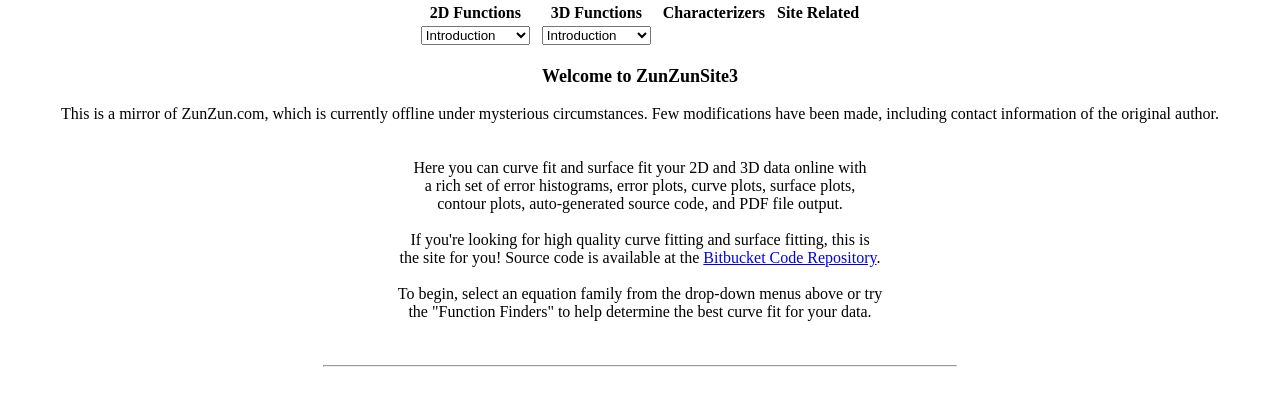
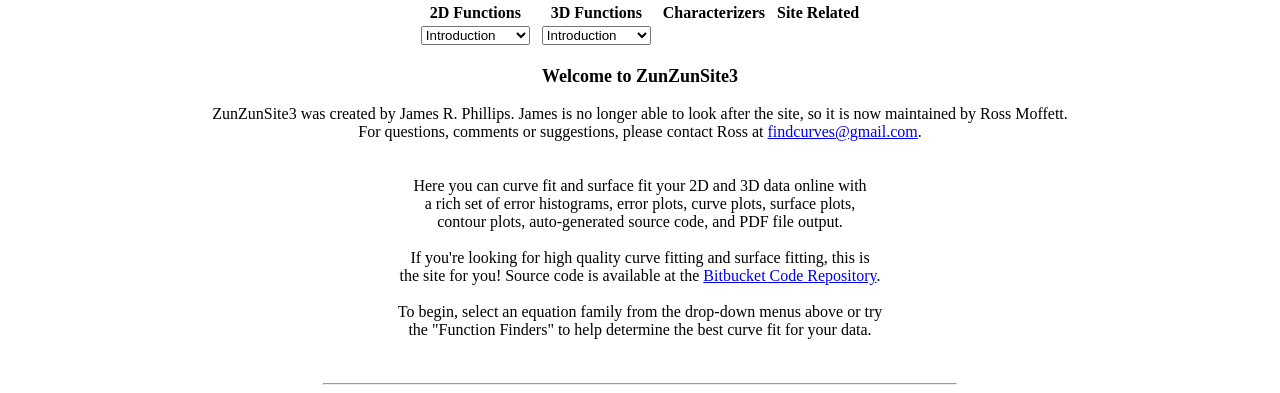
Before and after one commit to rossSauce/ZunZun4, a Django app: template templates/zunzun/home_page.html in a window 1280 px wide. Shown: the part 317-710 px from the top of the page. Run offline with Django 4.2, Linux system fonts and the light colour scheme; the template is opened without the code that fills it, so the values that code supplies are empty.

Commit message:
Maintainer and contact details updated to Ross Moffett

```diff
--- a/DEDICATION.txt
+++ b/DEDICATION.txt
@@ -1,2 +1,2 @@
-This page is dedicated to James R. Phillips, whom I hope is still well.
+This page is dedicated to James R. Phillips, with gratitude for his work.
 Through his well-earned expertise and labor of passion, we all get to enjoy this amazing tool.
--- a/templates/zunzun/divs/about.html
+++ b/templates/zunzun/divs/about.html
@@ -2,7 +2,10 @@
 <B><FONT SIZE="+1">About ZunZunSite3</FONT></B><BR><BR>
 This site was dedicated to Jesus of Nazareth by and was written by James R. Phillips.<BR>
 <BR>
-The site is a natural outgrowth of his previous Research and Development days in Washington, D.C.,<BR>
+The site is now maintained by Ross Moffett.<BR>
+Please send any questions to Ross at <a href='mailto:findcurves@gmail.com'>findcurves@gmail.com</a>.<BR>
+<BR>
+The site is a natural outgrowth of James's previous Research and Development days in Washington, D.C.,<BR>
 his previous software engineering work in Tokyo, Japan and now in Birmingham, AL, USA.<BR>
 <BR><BR>
 The name of the project, ZunZunSite3, is taken from his wife's Burmese nickname.<BR>
--- a/templates/zunzun/divs/feedback_entry.html
+++ b/templates/zunzun/divs/feedback_entry.html
@@ -4,7 +4,7 @@ Enter comments, questions, or general feedback here then press<BR>
 "Send Feedback". Suggestions for equations are always welcome.<BR>
 Your email address isn't required unless you'd like a reply.<BR>
 <BR>
-or try the ZunZunSite3 <a href='http://groups.google.com/group/zunzun_dot_com/'>Google discussion group</a>.
+or email Ross, the site maintainer, at <a href='mailto:findcurves@gmail.com'>findcurves@gmail.com</a>.
 <BR><BR>
 <FORM method='POST' ACTION="/Feedback/" TARGET="_blank">
 {{ feedbackForm.feedbackText }}
--- a/templates/zunzun/generic_page_template.html
+++ b/templates/zunzun/generic_page_template.html
@@ -147,6 +147,8 @@ Core fitting library source code<br>
 <br>
 <a href='/temp/static_images/AdditionalInfo.html' target="_blank">Link to additional information and history</a>
 <br><br>
+Originally written by James R. Phillips. Maintained by Ross Moffett, <a href='mailto:findcurves@gmail.com'>findcurves@gmail.com</a>
+<br><br>
 </center>
 <HR WIDTH='50%'>
 <HR WIDTH='35%'>
--- a/templates/zunzun/home_page.html
+++ b/templates/zunzun/home_page.html
@@ -89,8 +89,9 @@ Online Curve Fitting and Surface Fitting with Python Source Code
 {# introduction div ------------------------------------------------------- #}
 <div ID="introDiv" align='center' name="hideable_div">
 <B><FONT SIZE="+1">Welcome to ZunZunSite3</FONT></B><BR><BR>
-This is a mirror of ZunZun.com, which is currently offline under mysterious circumstances.
-Few modifications have been made, including contact information of the original author.
+ZunZunSite3 was created by James R. Phillips. James is no longer able to
+look after the site, so it is now maintained by Ross Moffett.<br>
+For questions, comments or suggestions, please contact Ross at <a href='mailto:findcurves@gmail.com'>findcurves@gmail.com</a>.
 <br><BR><BR>
 Here you can curve fit and surface fit your 2D and 3D data online with<br>
 a rich set of error histograms, error plots, curve plots, surface plots,<br>
@@ -149,14 +150,14 @@ the "Function Finders" to help determine the best curve fit for your data.<BR>
   <TR>
     <TD ALIGN="CENTER"><a href="https://www.xfce.org/"><img src="/temp/static_images/xfce_logo.png" BORDER="0" alt="geany"></A></TD>
     <TD>&nbsp;&nbsp;&nbsp;&nbsp;&nbsp;</TD>
-    <TD ALIGN="CENTER"><a href="http://groups.google.com/group/zunzun_dot_com/"><img src="/temp/static_images/groups_logo.gif" BORDER="0" alt="ZunZunSite3 Google Group"></A></TD>
+    <TD ALIGN="CENTER">&nbsp;</TD>
     <TD>&nbsp;&nbsp;&nbsp;&nbsp;&nbsp;</TD>
     <TD ALIGN="CENTER"><a href="https://www.geany.org/"><img src="/temp/static_images/geany_logo.png" BORDER="0" alt="geany"></A></TD>
   </TR>
   <TR>
     <TD ALIGN="CENTER">Developed on<br><A HREF="https://www.xfce.org/">XFCE</A></TD>
     <TD>&nbsp;&nbsp;&nbsp;&nbsp;&nbsp;</TD>
-    <TD ALIGN="CENTER">ZunZunSite3's<A HREF="http://groups.google.com/group/zunzun_dot_com/"> Google<br>discussion group</A></TD>
+    <TD ALIGN="CENTER">Contact Ross at<br><a href='mailto:findcurves@gmail.com'>findcurves@gmail.com</a></TD>
     <TD>&nbsp;&nbsp;&nbsp;&nbsp;&nbsp;</TD>
     <TD ALIGN="CENTER">Maintained with<br><A HREF="https://www.geany.org/">geany</A></TD>
   </TR>
--- a/zunzun/LongRunningProcess/StatusMonitoredLongRunningProcessPage.py
+++ b/zunzun/LongRunningProcess/StatusMonitoredLongRunningProcessPage.py
@@ -107,6 +107,7 @@ class NumberedCanvas(canvas.Canvas):
         self.setFont("Helvetica", 7)
         self.drawRightString(200*mm, 20*mm, "Page %d of %d" % (self._pageNumber, page_count))
         self.drawCentredString(25*mm, 20*mm, 'https://bitbucket.org/zunzuncode/zunzunsite3')
+        self.drawCentredString(105*mm, 20*mm, 'Questions: Ross Moffett, findcurves@gmail.com')
 
 
 
```
Also changed, not shown: temp/static_images/AdditionalInfo.html (+9 -12 lines), LICENSE.txt, README.txt.
